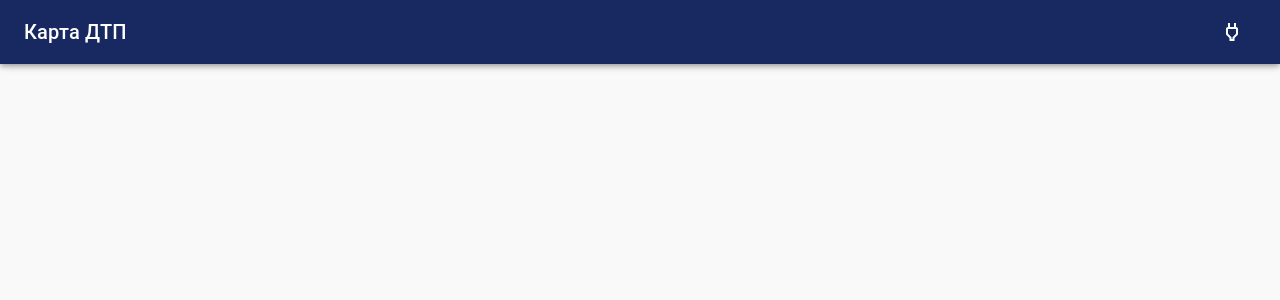
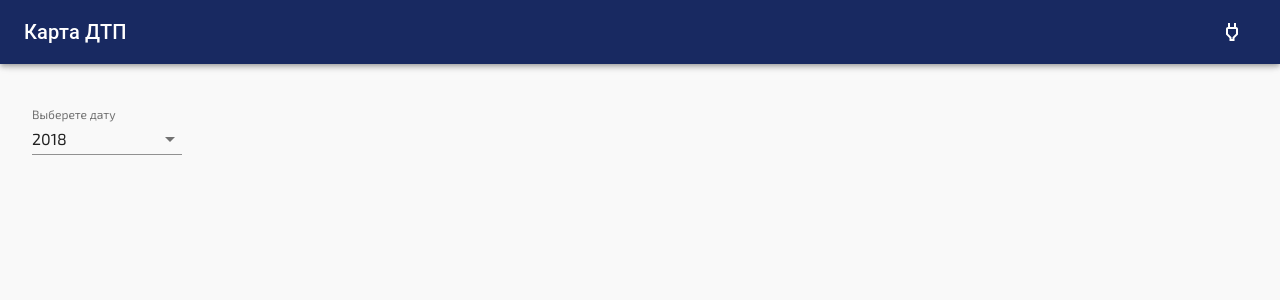
Before and after one commit to RabbitWithoutaHat/road-accident-map, a React (Create React App) app in the folder client/: page / in a window 1280 px wide. Shown: the top 300 px of the page. Built offline with nearby package versions, Linux system fonts and the light colour scheme; no server answers.

Commit message:
(Dropdown) add dropdown & fix logic

```diff
--- /dev/null
+++ b/client/src/common/Dropdown.jsx
@@ -0,0 +1,61 @@
+import React from 'react';
+import { makeStyles } from '@material-ui/core/styles';
+import InputLabel from '@material-ui/core/InputLabel';
+import MenuItem from '@material-ui/core/MenuItem';
+import FormControl from '@material-ui/core/FormControl';
+import Select from '@material-ui/core/Select';
+import Button from '@material-ui/core/Button';
+
+const useStyles = makeStyles((theme) => ({
+  button: {
+    display: 'block',
+    marginTop: theme.spacing(2),
+  },
+  formControl: {
+    margin: theme.spacing(1),
+    minWidth: 150,
+  },
+}));
+
+export default function ControlledOpenSelect({onChange}) {
+  const classes = useStyles();
+  const [value, setValue] = React.useState(2018);
+  const [open, setOpen] = React.useState(false);
+
+  const handleChange = (event) => {
+    onChange(event.target.value);
+    setValue(event.target.value)
+  };
+
+  const handleClose = () => {
+    setOpen(false);
+  };
+
+  const handleOpen = () => {
+    setOpen(true);
+  };
+
+  return (
+    <div>
+      <FormControl className={classes.formControl}>
+        <InputLabel id="demo-controlled-open-select-label">Выберете дату</InputLabel>
+        <Select
+          labelId="demo-controlled-open-select-label"
+          id="demo-controlled-open-select"
+          open={open}
+          onClose={handleClose}
+          onOpen={handleOpen}
+          value={value}
+          onChange={handleChange}
+        >
+          <MenuItem value="">
+            <em>None</em>
+          </MenuItem>
+          <MenuItem value={2017}>2017</MenuItem>
+          <MenuItem value={2018}>2018</MenuItem>
+          <MenuItem value={2019}>2019</MenuItem>
+        </Select>
+      </FormControl>
+    </div>
+  );
+}
--- a/client/src/common/Loader.jsx
+++ b/client/src/common/Loader.jsx
@@ -9,7 +9,7 @@ export default function Loader() {
       direction="column"
       alignItems="center"
       justify="center"
-      style={{ minHeight: '100vh' }}>
+      style={{ minHeight: '70vh' }}>
       <Grid item xs={12}>
         <CircularProgress size="100px" color="primary" />
       </Grid>
--- a/client/src/common/Map.jsx
+++ b/client/src/common/Map.jsx
@@ -2,6 +2,7 @@ import React, { useEffect, useState, useContext, useCallback } from 'react'
 // import { YMaps, Map as DefaultMap, ObjectManager } from 'react-yandex-maps'
 import { makeStyles } from '@material-ui/core/styles'
 import { AuthContext } from '../context/AuthContext'
+import Loader from './Loader'
 import { useHttp } from '../hooks/http.hook'
 
 const useStyles = makeStyles(theme => ({
@@ -100,5 +101,8 @@ export const Map = () => {
     ],
   }
 
-  return <div id="map" style={{ width: '75vw', height: '70vh' }}></div>
+  return <>
+    {loading && <Loader />}
+    {!loading && <div id="map" style={{ width: '100vw', height: '70vh' }}></div>}
+  </>
 }
--- a/client/src/pages/MainPage.jsx
+++ b/client/src/pages/MainPage.jsx
@@ -1,6 +1,7 @@
-import React from 'react'
+import React , {useState} from 'react'
 import { Map } from '../common/Map'
 import { Uploader } from '../common/Uploader'
+import Dropdown from '../common/Dropdown'
 import { makeStyles } from '@material-ui/core/styles'
 
 const useStyles = makeStyles(theme => ({
@@ -10,7 +11,7 @@ const useStyles = makeStyles(theme => ({
   },
   button: {
     display: "flex",
-    justifyContent: "flex-end",
+    justifyContent: "space-between",
     alignItems: 'flex-end',
   },
   map: {
@@ -23,13 +24,19 @@ const useStyles = makeStyles(theme => ({
 
 export const MainPage = ({auth}) => {
   const classes = useStyles()
+  const [year, setYear] = useState(2018)
+  console.log('log->: MainPage -> year', year)
+  const onChange =(date) => {
+    setYear(date)
+  }
   return (
     <div className={classes.container}>
       <div className={classes.button}>
+        <Dropdown onChange={onChange} value/>
         {auth && <Uploader />}
       </div>
       <div className={classes.map}>
-      <Map />
+      <Map year={year}/>
       </div>
     </div>
   )
```
